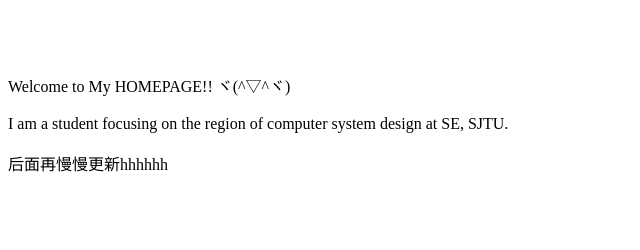
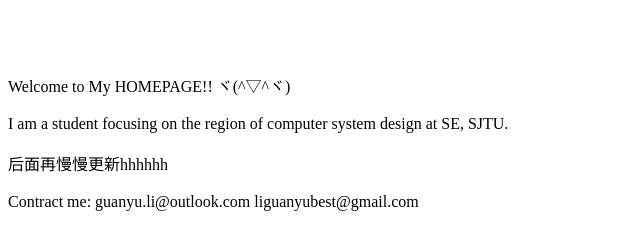
Before and after one commit to liguanyu/liguanyu.github.io, a plain HTML site: page index.html in a window 1280 px wide. Shown: the part 70-320 px from the top of the page, without its empty margins (0-640 px from the left). Drawn offline with Linux system fonts and the light colour scheme.

Commit message:
modify index.html

```diff
--- a/index.html
+++ b/index.html
@@ -14,5 +14,10 @@ I am a student focusing on the region of computer system design at SE, SJTU.
 <br>
 后面再慢慢更新hhhhhh
 <br>
+<br>
+Contract me:
+guanyu.li@outlook.com
+liguanyubest@gmail.com
+<br>
 </body>
 </html>
```
